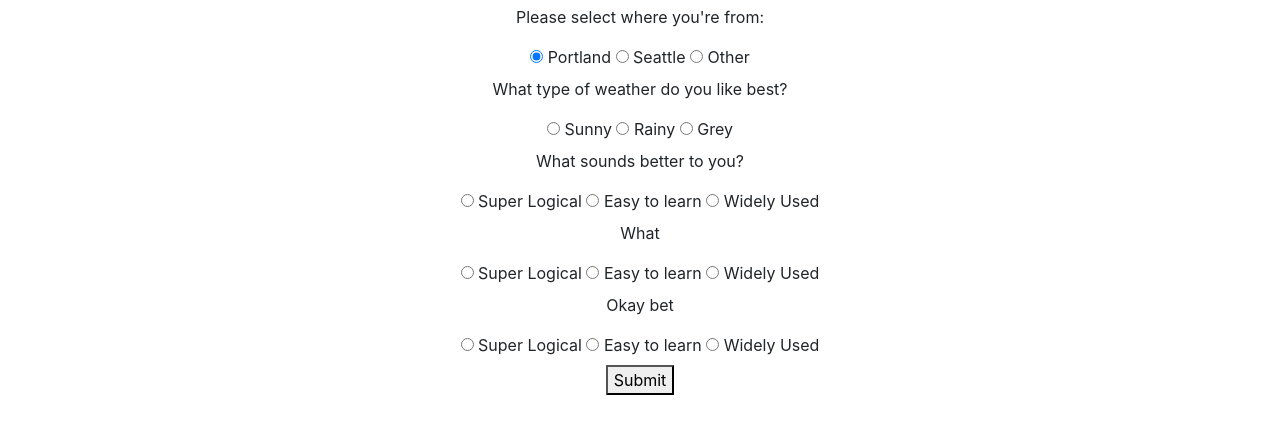
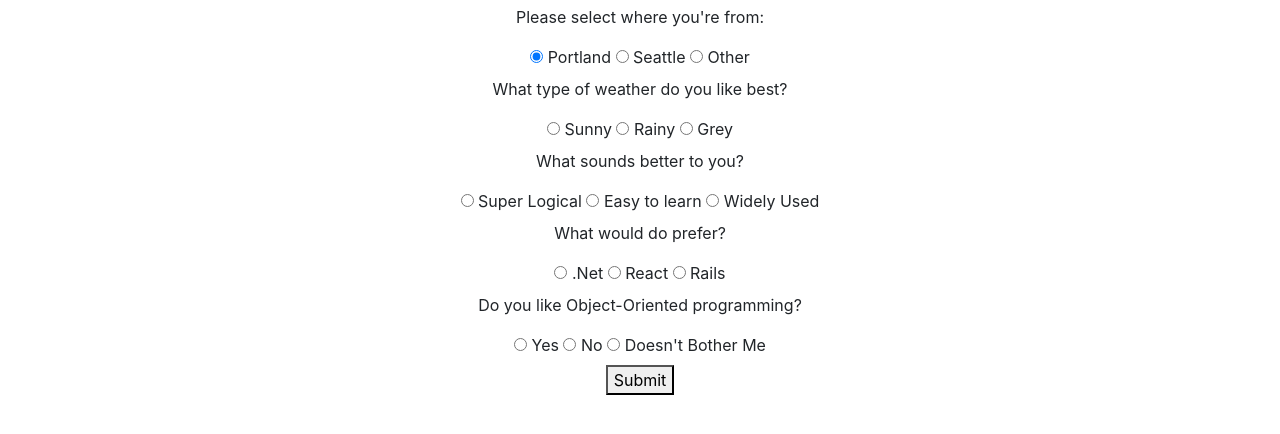
Before and after one commit to gurshankaile206/Language-suggest, a plain HTML site: page index.html in a window 1280 px wide. Shown: the part 136-570 px from the top of the page. Drawn offline with Linux system fonts and the light colour scheme.

```diff
--- a/index.html
+++ b/index.html
@@ -46,27 +46,27 @@
                 <input type="radio" id="choice3" name="difficulty" value="wide">
                 <label for="choice3">Widely Used</label>
             </div>
-            <p>What</p>
+            <p>What would do prefer?</p>
             <div id="fourthQuestion">
-                <input type="radio" id="choice1" name="difficulty" value="logical">
-                <label for="choice1">Super Logical</label>
+                <input type="radio" id="choice1" name="framework" value=".NET">
+                <label for="choice1">.Net</label>
 
-                <input type="radio" id="choice2" name="difficulty" value="Easy">
-                <label for="choice2">Easy to learn</label>
+                <input type="radio" id="choice2" name="framework" value="React">
+                <label for="choice2">React</label>
 
-                <input type="radio" id="choice3" name="difficulty" value="wide">
-                <label for="choice3">Widely Used</label>
+                <input type="radio" id="choice3" name="framework" value="Rails">
+                <label for="choice3">Rails</label>
             </div>
-            <p>Okay bet</p>
+            <p>Do you like Object-Oriented programming?</p>
             <div id="fifthQuestion">
-                <input type="radio" id="choice1" name="difficulty" value="logical">
-                <label for="choice1">Super Logical</label>
+                <input type="radio" id="choice1" name="difficulty" value="Yes">
+                <label for="choice1">Yes</label>
 
-                <input type="radio" id="choice2" name="difficulty" value="Easy">
-                <label for="choice2">Easy to learn</label>
+                <input type="radio" id="choice2" name="difficulty" value="No">
+                <label for="choice2">No</label>
 
-                <input type="radio" id="choice3" name="difficulty" value="wide">
-                <label for="choice3">Widely Used</label>
+                <input type="radio" id="choice3" name="difficulty" value="Not Bothered">
+                <label for="choice3">Doesn't Bother Me</label>
             </div>
             <div id="btn">
                 <button type="submit">Submit</button>
```
